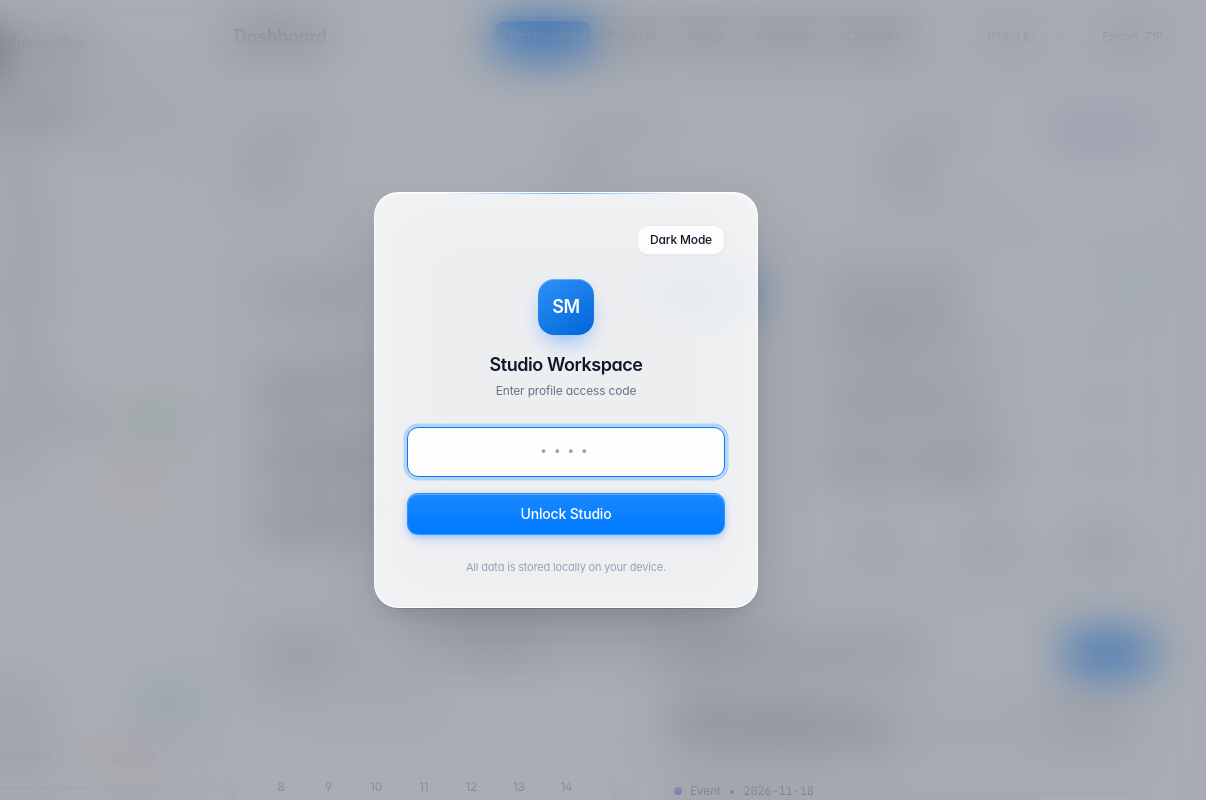
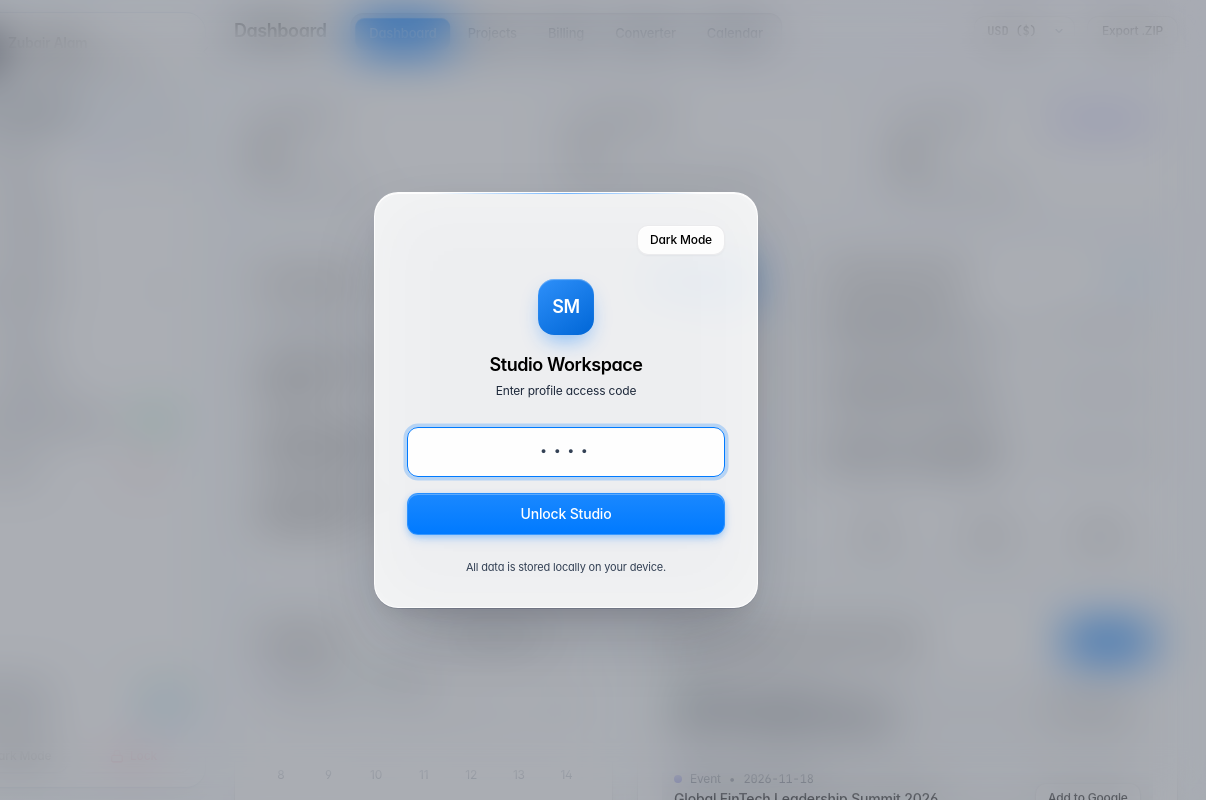
Before and after one commit to zubairalam-lab/FPM, an Electron app: page index.html in a window 1280 px wide. Shown: the full height of the page, 74-1280 px from the left. Drawn offline with nearby package versions, Linux system fonts and the light colour scheme.

Commit message:
Update text color variables and add new styles

```diff
--- a/styles.css
+++ b/styles.css
@@ -10,9 +10,9 @@
   --card-border: rgba(15, 23, 42, 0.075);
   --card-inner-highlight: rgba(255, 255, 255, 0.90);
   --input-bg: rgba(255, 255, 255, 0.92);
-  --text-primary: #0F172A;
-  --text-secondary: #475569;
-  --text-muted: #94A3B8;
+  --text-primary: #000000;
+  --text-secondary: #1E293B;
+  --text-muted: #334155;
   --segmented-bg: rgba(15, 23, 42, 0.055);
   --sb-bg: #ffffff;
   --sb-border: #e2e8f0;
@@ -56,9 +56,9 @@ html.dark {
   --card-border: rgba(255, 255, 255, 0.105);
   --card-inner-highlight: rgba(255, 255, 255, 0.07);
   --input-bg: rgba(27, 34, 48, 0.88);
-  --text-primary: #F8FAFC;
-  --text-secondary: #CBD5E1;
-  --text-muted: #94A3B8;
+  --text-primary: #FFFFFF;
+  --text-secondary: #F8FAFC;
+  --text-muted: #E2E8F0;
   --segmented-bg: rgba(255, 255, 255, 0.085);
   --sb-bg: #1f2738;
   --sb-border: #2e3950;
@@ -116,6 +116,20 @@ html.dark body {
     radial-gradient(circle at 75% 88%, rgba(16, 185, 129, 0.11) 0px, transparent 52%),
     radial-gradient(circle at 20% 85%, rgba(56, 189, 248, 0.10) 0px, transparent 45%),
     linear-gradient(145deg, #182030 0%, #222C42 100%);
+}
+
+/* High-contrast readable text across light and dark modes */
+.text-slate-500 { color: #1E293B !important; }
+.text-slate-400 { color: #334155 !important; }
+
+html.dark .text-slate-400,
+html.dark .dark\:text-slate-400,
+html.dark .text-slate-500 { color: #F1F5F9 !important; }
+html.dark .dark\:text-slate-300 { color: #FFFFFF !important; }
+
+.helios-input::placeholder {
+  color: var(--text-muted);
+  opacity: 1;
 }
 
 h1, h2, h3, h4 {
@@ -254,6 +268,33 @@ h1, h2, h3, h4 {
 
 #studioHeader {
   background: transparent;
+}
+
+#authLockScreen.lock-screen-bg {
+  background: linear-gradient(135deg, #EEF3FB 0%, #E2EBF8 50%, #EDF2FA 100%);
+}
+
+html.dark #authLockScreen.lock-screen-bg {
+  background: linear-gradient(135deg, #111827 0%, #192234 55%, #1E293B 100%);
+}
+
+#lockBgCanvas {
+  position: absolute;
+  inset: 0;
+  width: 100%;
+  height: 100%;
+  pointer-events: none;
+  z-index: 0;
+}
+
+@media (min-width: 1200px) {
+  html:not([data-vertical-mobile="true"]) #headerSegmentWrap {
+    position: fixed;
+    top: 13px;
+    left: 50%;
+    transform: translateX(-50%);
+    z-index: 25;
+  }
 }
 
 #headerCurrencySelect {
```
